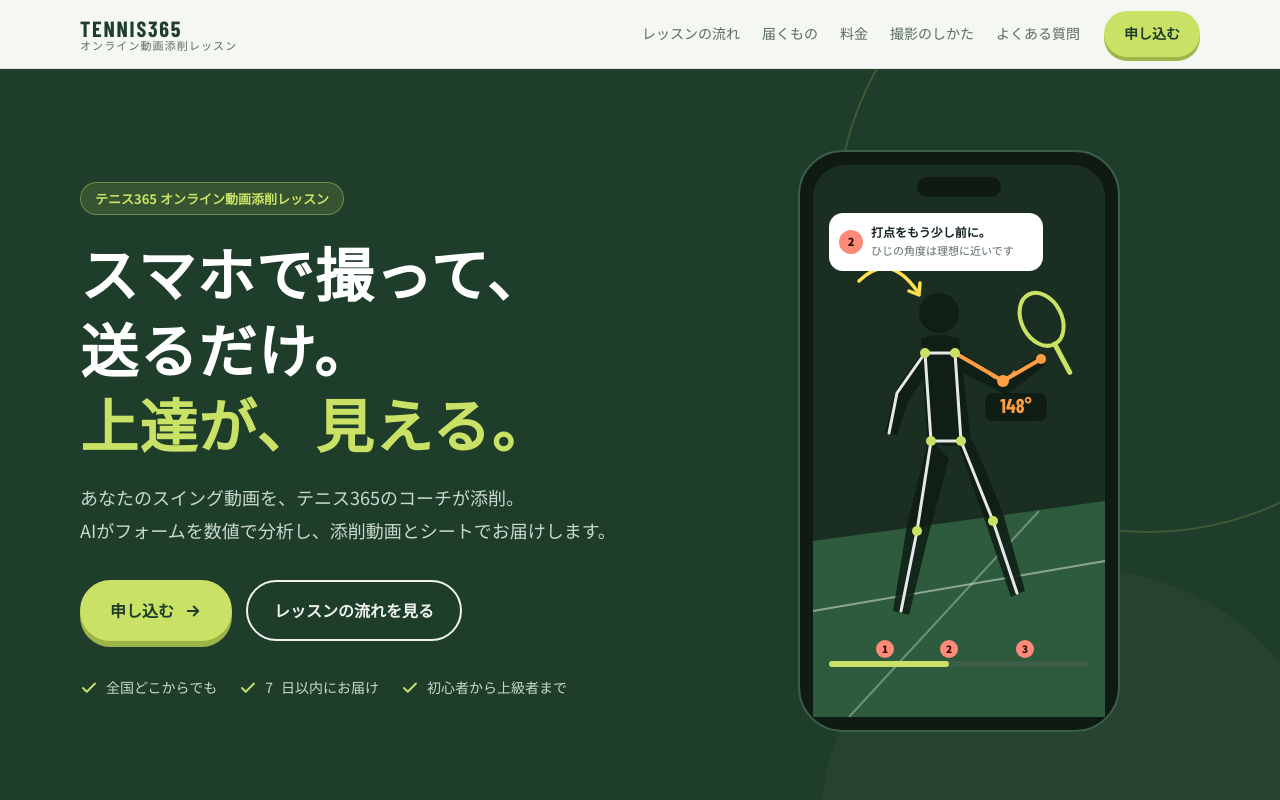
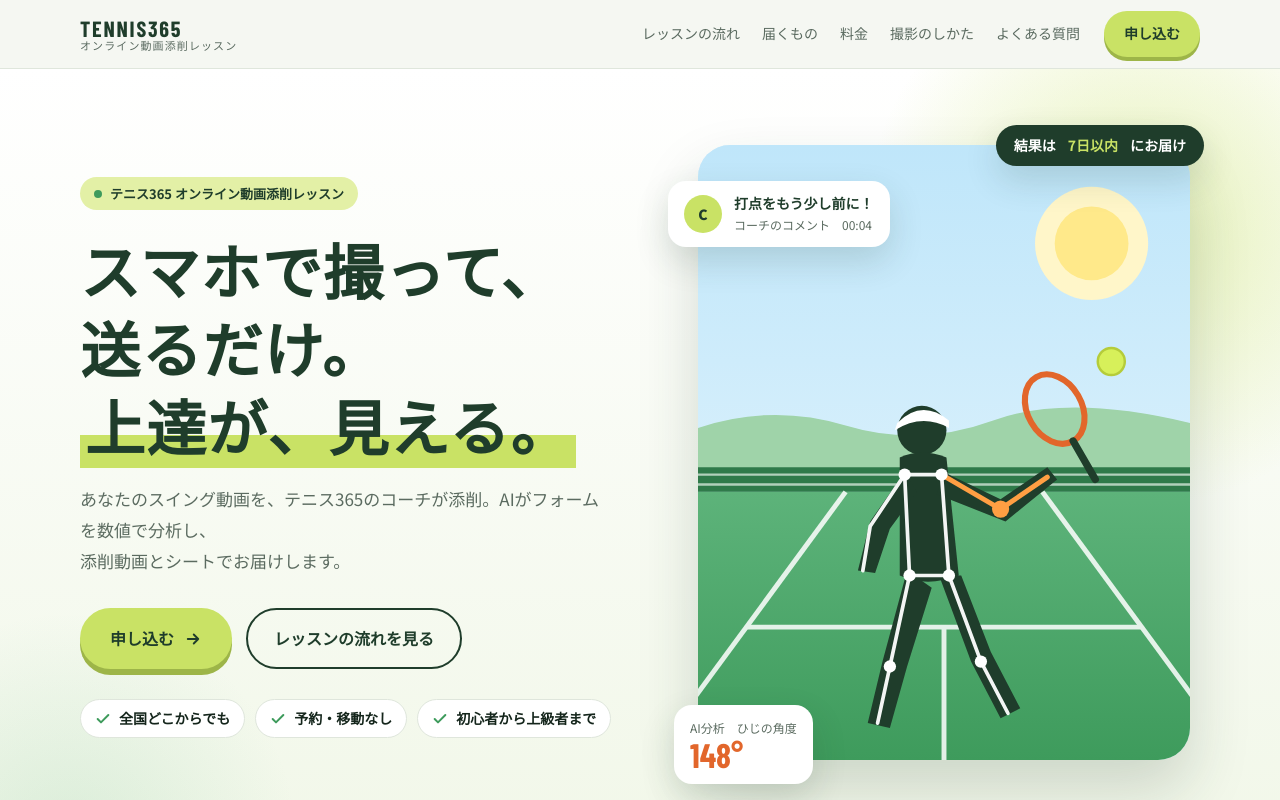
Before and after one commit to ksawada-create/lp, a plain HTML site: page online-lesson/index.html in a window 1280 px wide. Shown: the top 800 px of the page. Drawn offline with nearby package versions, Linux system fonts and the light colour scheme; a web font is replaced by a local one.

Commit message:
Online lesson LP: bright hero with photo slots, lighter sections
Co-Authored-By: Claude Opus 5.5 <noreply@anthropic.com>
Claude-Session: https://claude.ai/code/session_01ER5udtSgpxPna1uVG86ufk

```diff
--- a/online-lesson/index.html
+++ b/online-lesson/index.html
@@ -16,6 +16,8 @@
     PRICE: '0,000',                                          // 1回の料金（数字のみ・税込）
     DAYS: 7,                                                    // 返信までの日数
     CONTACT: 'info@example.com',                                // お問い合わせ先
+    HERO_IMAGE: '',      // トップの写真（例：'images/hero.jpg'。空ならイラストを表示）
+    COACH_IMAGE: '',     // コーチの写真（例：'images/coach.jpg'）
     SAMPLE_YOUTUBE_ID: '',                                      // サンプル動画（YouTubeの動画ID。空なら非表示）例：'dQw4w9WgXcQ'
   };
 </script>
@@ -53,22 +55,34 @@
   .nav a:hover{color:var(--ink)}
   .hd .btn{padding:10px 20px;font-size:14px;box-shadow:0 4px 0 #9DB548}
 
-  /* hero */
-  .hero{background:var(--green);color:#EEF4EC;padding:72px 0 88px;position:relative;overflow:hidden}
-  .hero::before{content:"";position:absolute;right:-180px;top:-160px;width:620px;height:620px;border-radius:50%;border:2px solid rgba(201,226,101,.18)}
-  .hero::after{content:"";position:absolute;right:-60px;bottom:-260px;width:520px;height:520px;border-radius:50%;background:rgba(255,255,255,.03)}
-  .hero-grid{display:grid;grid-template-columns:1.1fr .9fr;gap:48px;align-items:center;position:relative;z-index:1}
-  .tag{display:inline-flex;gap:8px;align-items:center;background:rgba(201,226,101,.14);color:var(--lime);border:1px solid rgba(201,226,101,.4);border-radius:999px;padding:4px 14px;font-size:13px;font-weight:700}
-  .hero h1{font-size:clamp(32px,5vw,58px);line-height:1.3;margin:20px 0 20px;font-weight:900;letter-spacing:.02em;color:#fff}
-  .hero h1 em{font-style:normal;color:var(--lime)}
-  .hero p.sub{font-size:clamp(15px,1.6vw,18px);color:#C9D9CD;margin:0 0 34px}
+  /* hero（明るいデザイン） */
+  .hero{background:linear-gradient(180deg,#FFFFFF 0%,#F1F7E8 100%);padding:56px 0 80px;position:relative;overflow:hidden}
+  .hero::before{content:"";position:absolute;right:-140px;top:-120px;width:560px;height:560px;border-radius:50%;background:radial-gradient(circle,rgba(201,226,101,.45),rgba(201,226,101,0) 70%)}
+  .hero::after{content:"";position:absolute;left:-160px;bottom:-200px;width:460px;height:460px;border-radius:50%;background:radial-gradient(circle,rgba(110,190,140,.18),rgba(110,190,140,0) 70%)}
+  .hero-grid{display:grid;grid-template-columns:1fr 1fr;gap:56px;align-items:center;position:relative;z-index:1}
+  .tag{display:inline-flex;gap:8px;align-items:center;background:var(--lime2);color:var(--green);border-radius:999px;padding:5px 14px;font-size:13px;font-weight:700}
+  .tag i{width:8px;height:8px;border-radius:50%;background:#3E9B5C;display:inline-block}
+  .hero h1{font-size:clamp(34px,5vw,60px);line-height:1.3;margin:20px 0 20px;font-weight:900;letter-spacing:.02em;color:var(--green)}
+  .hero h1 em{font-style:normal;background:linear-gradient(transparent 62%,var(--lime) 62%);padding:0 .08em}
+  .hero p.sub{font-size:clamp(15px,1.5vw,17px);color:var(--muted);margin:0 0 32px;max-width:520px}
+  @media (max-width:900px){.pc{display:none}}
   .hero .ctas{display:flex;gap:14px;flex-wrap:wrap;align-items:center}
-  .hero .btn-sub{color:#EEF4EC}
-  .hero-points{display:flex;gap:22px;margin-top:34px;flex-wrap:wrap;font-size:14px;color:#C9D9CD}
-  .hero-points span{display:flex;gap:8px;align-items:center}
-  .hero-points svg{width:18px;height:18px;color:var(--lime)}
-  .phone{justify-self:center;width:min(340px,100%)}
-
+  .hero .btn-sub{color:var(--green)}
+  .hero-points{display:flex;gap:10px;margin-top:30px;flex-wrap:wrap;font-size:14px}
+  .hero-points span{display:flex;gap:8px;align-items:center;background:#fff;border:1px solid var(--line);border-radius:999px;padding:6px 14px;font-weight:700;color:var(--ink)}
+  .hero-points svg{width:16px;height:16px;color:#3E9B5C}
+  .hero-visual{position:relative;padding:20px 10px 30px 30px}
+  .photo{position:relative;border-radius:32px;overflow:hidden;aspect-ratio:4/5;box-shadow:0 30px 60px rgba(31,61,43,.18);background:#DCEFF9}
+  .photo img,.photo svg{position:absolute;inset:0;width:100%;height:100%;object-fit:cover}
+  .float{position:absolute;background:#fff;border-radius:18px;box-shadow:0 14px 34px rgba(31,61,43,.16);padding:12px 16px;display:flex;gap:12px;align-items:center;font-size:14px;line-height:1.5}
+  .float b{display:block;color:var(--green)}
+  .float small{color:var(--muted);font-size:12px}
+  .float .av{width:38px;height:38px;border-radius:50%;background:var(--lime);display:grid;place-items:center;color:var(--green);font-weight:900;flex:none}
+  .f-comment{left:0;top:56px;max-width:260px}
+  .f-ai{left:6px;bottom:6px}
+  .f-ai .num{font-family:"Barlow Condensed",sans-serif;font-size:34px;font-weight:700;color:#E2662B;line-height:1}
+  .f-days{right:-4px;top:0;background:var(--green);color:#fff;border-radius:999px;padding:10px 18px;font-weight:700}
+  .f-days b{display:inline;color:var(--lime)}
   /* worries */
   .worries{display:grid;grid-template-columns:repeat(4,1fr);gap:16px}
   .worry{background:var(--card);border:1px solid var(--line);border-radius:18px;padding:26px 22px;position:relative}
@@ -97,13 +111,13 @@
   .dv .when{display:inline-block;font-size:12px;font-weight:700;color:var(--green);background:var(--lime2);border-radius:6px;padding:1px 8px;margin-bottom:10px}
   .dv p{margin:0;color:var(--muted);font-size:15px}
 
-  .ai{margin-top:56px;background:var(--green);color:#E6EFE8;border-radius:28px;padding:48px;display:grid;grid-template-columns:1fr 1fr;gap:40px;align-items:center}
-  .ai h3{font-size:clamp(22px,2.6vw,30px);line-height:1.5;margin:6px 0 14px;color:#fff}
-  .ai p{margin:0 0 20px;color:#C9D9CD}
+  .ai{margin-top:56px;background:#EAF4E2;color:var(--ink);border-radius:28px;padding:48px;display:grid;grid-template-columns:1fr 1fr;gap:40px;align-items:center}
+  .ai h3{font-size:clamp(22px,2.6vw,30px);line-height:1.5;margin:6px 0 14px;color:var(--green)}
+  .ai p{margin:0 0 20px;color:var(--muted)}
   .ai ul{list-style:none;padding:0;margin:0;display:grid;grid-template-columns:1fr 1fr;gap:10px}
-  .ai li{background:rgba(255,255,255,.06);border:1px solid rgba(201,226,101,.25);border-radius:12px;padding:10px 14px;font-size:14px;font-weight:700}
-  .ai .eyebrow{color:var(--lime)}
-  .ai .note{font-size:12px;color:#9DB3A3;margin-top:14px}
+  .ai li{background:#fff;border:1px solid var(--line);border-radius:12px;padding:10px 14px;font-size:14px;font-weight:700}
+  .ai .eyebrow{color:#3E7A50}
+  .ai .note{font-size:12px;color:var(--muted);margin-top:14px}
 
   /* sample video */
   .video-frame{position:relative;aspect-ratio:16/9;border-radius:22px;overflow:hidden;background:var(--green);box-shadow:0 20px 50px rgba(20,37,27,.18)}
@@ -111,7 +125,8 @@
 
   /* coach */
   .coach{display:grid;grid-template-columns:260px 1fr;gap:36px;background:#fff;border:1px solid var(--line);border-radius:24px;padding:36px;align-items:center}
-  .coach .ph{aspect-ratio:1;border-radius:20px;background:repeating-linear-gradient(45deg,#E8EEE5 0 12px,#F1F5EF 12px 24px);display:grid;place-items:center;color:#8A9B8F;font-size:13px;text-align:center}
+  .coach .ph img{width:100%;height:100%;object-fit:cover}
+  .coach .ph{aspect-ratio:1;border-radius:20px;overflow:hidden;background:repeating-linear-gradient(45deg,#E8EEE5 0 12px,#F1F5EF 12px 24px);display:grid;place-items:center;color:#8A9B8F;font-size:13px;text-align:center}
   .coach h3{margin:0 0 4px;font-size:24px}
   .coach .role{color:#3E7A50;font-weight:700;font-size:14px;margin-bottom:14px}
   .coach p{margin:0;color:var(--muted)}
@@ -163,10 +178,11 @@
   details .a{padding:0 24px 22px 56px;color:var(--muted);font-size:15px}
 
   /* cta */
-  .cta{background:var(--green);color:#EEF4EC;text-align:center;border-radius:32px;padding:64px 28px;position:relative;overflow:hidden}
+  .cta{background:linear-gradient(135deg,#D9EE84 0%,#F1F8D2 100%);color:var(--ink);text-align:center;border-radius:32px;padding:64px 28px;position:relative;overflow:hidden}
   .cta::before{content:"";position:absolute;left:-120px;bottom:-200px;width:420px;height:420px;border-radius:50%;background:var(--lime);opacity:.08}
-  .cta h2{color:#fff}
-  .cta p{color:#C9D9CD;margin:0 0 30px}
+  .cta h2{color:var(--green)}
+  .cta p{color:#3D5143;margin:0 0 30px}
+  .cta .btn-main{background:var(--green);color:#fff;box-shadow:0 6px 0 #0F2418}
   footer{padding:40px 0 56px;color:var(--muted);font-size:13px;text-align:center}
   footer a{color:var(--muted)}
 
@@ -182,6 +198,9 @@
     .flow{grid-template-columns:1fr 1fr;row-gap:32px}
     .fl:not(:last-child)::after{display:none}
     .ai{padding:32px 24px}
+    .hero{padding:36px 0 56px}
+    .hero-visual{width:100%;max-width:440px;margin:0 auto;padding:16px 4px 24px 12px}
+    .f-comment{top:30px}
     .coach{padding:24px}
     .coach .ph{max-width:200px}
     .fixed-cta{display:flex;position:fixed;left:12px;right:12px;bottom:12px;z-index:40}
@@ -193,6 +212,8 @@
     .ai ul{grid-template-columns:1fr}
     .hd .btn{display:none}
     .amount b{font-size:52px}
+    .float{font-size:12.5px;padding:10px 12px}
+    .f-ai .num{font-size:28px}
   }
 </style>
 </head>
@@ -217,67 +238,57 @@
   <div class="hero">
     <div class="wrap hero-grid">
       <div>
-        <span class="tag">テニス365 オンライン動画添削レッスン</span>
+        <span class="tag"><i></i>テニス365 オンライン動画添削レッスン</span>
         <h1>スマホで撮って、<br>送るだけ。<br><em>上達が、見える。</em></h1>
-        <p class="sub">あなたのスイング動画を、テニス365のコーチが添削。<br>AIがフォームを数値で分析し、添削動画とシートでお届けします。</p>
+        <p class="sub">あなたのスイング動画を、テニス365のコーチが添削。AIがフォームを数値で分析し、<br class="pc">添削動画とシートでお届けします。</p>
         <div class="ctas">
           <a class="btn btn-main js-pay" href="#price">申し込む <svg viewBox="0 0 24 24" fill="none" stroke="currentColor" stroke-width="2.5" stroke-linecap="round" stroke-linejoin="round"><path d="M5 12h14M13 6l6 6-6 6"/></svg></a>
           <a class="btn btn-sub" href="#how">レッスンの流れを見る</a>
         </div>
         <div class="hero-points">
-          <span><svg viewBox="0 0 24 24" fill="none" stroke="currentColor" stroke-width="2.5" stroke-linecap="round" stroke-linejoin="round"><path d="M20 6L9 17l-5-5"/></svg>全国どこからでも</span>
-          <span><svg viewBox="0 0 24 24" fill="none" stroke="currentColor" stroke-width="2.5" stroke-linecap="round" stroke-linejoin="round"><path d="M20 6L9 17l-5-5"/></svg><span class="js-days">7</span>日以内にお届け</span>
-          <span><svg viewBox="0 0 24 24" fill="none" stroke="currentColor" stroke-width="2.5" stroke-linecap="round" stroke-linejoin="round"><path d="M20 6L9 17l-5-5"/></svg>初心者から上級者まで</span>
+          <span><svg viewBox="0 0 24 24" fill="none" stroke="currentColor" stroke-width="3" stroke-linecap="round" stroke-linejoin="round"><path d="M20 6L9 17l-5-5"/></svg>全国どこからでも</span>
+          <span><svg viewBox="0 0 24 24" fill="none" stroke="currentColor" stroke-width="3" stroke-linecap="round" stroke-linejoin="round"><path d="M20 6L9 17l-5-5"/></svg>予約・移動なし</span>
+          <span><svg viewBox="0 0 24 24" fill="none" stroke="currentColor" stroke-width="3" stroke-linecap="round" stroke-linejoin="round"><path d="M20 6L9 17l-5-5"/></svg>初心者から上級者まで</span>
         </div>
       </div>
-      <!-- phone mock -->
-      <svg class="phone" viewBox="0 0 340 600" role="img" aria-label="スマホの画面にスイング動画と骨格、角度、コーチのコメントが表示されたイメージ">
-        <rect x="10" y="10" width="320" height="580" rx="44" fill="#0E1A12" stroke="#3A5E47" stroke-width="2"/>
-        <rect x="24" y="24" width="292" height="552" rx="32" fill="#1B2E22"/>
-        <rect x="128" y="36" width="84" height="20" rx="10" fill="#0E1A12"/>
-        <!-- court -->
-        <path d="M24 400 L316 360 L316 576 L24 576 Z" fill="#2E5A3D"/>
-        <path d="M24 470 L316 420" stroke="#E9F0EA" stroke-opacity=".5" stroke-width="2"/>
-        <path d="M60 576 L250 370" stroke="#E9F0EA" stroke-opacity=".35" stroke-width="2"/>
-        <!-- player silhouette -->
-        <g fill="#0F1D14" opacity=".85">
-          <circle cx="150" cy="172" r="20"/>
-          <path d="M132 198 Q150 190 170 198 L182 300 Q160 310 138 300 Z"/>
-          <path d="M140 296 L118 384 L104 470 L120 474 L140 392 L160 318 Z"/>
-          <path d="M168 300 L196 380 L222 456 L236 450 L214 372 L184 300 Z"/>
-          <path d="M170 210 L214 238 L250 214 L256 224 L218 254 L166 228 Z"/>
-          <path d="M134 210 L106 250 L96 292 L108 294 L120 258 L144 226 Z"/>
-        </g>
-        <!-- racket -->
-        <g transform="rotate(-28 262 196)"><ellipse cx="262" cy="176" rx="20" ry="28" fill="none" stroke="#C9E265" stroke-width="4"/><path d="M262 204 L262 236" stroke="#C9E265" stroke-width="5" stroke-linecap="round"/></g>
-        <!-- skeleton -->
-        <g stroke="#FF9F43" stroke-width="4" stroke-linecap="round" fill="none">
-          <path d="M166 212 L214 240 L252 218"/>
-        </g>
-        <g stroke="#FFFFFF" stroke-width="3" stroke-linecap="round" fill="none" opacity=".9">
-          <path d="M136 212 L166 212"/><path d="M136 212 L108 252 L100 292"/><path d="M136 212 L142 300 L172 300 L166 212"/>
-          <path d="M142 300 L128 390 L112 470"/><path d="M172 300 L204 380 L228 452"/>
-        </g>
-        <g fill="#C9E265"><circle cx="166" cy="212" r="5"/><circle cx="214" cy="240" r="6" fill="#FF9F43"/><circle cx="252" cy="218" r="5" fill="#FF9F43"/><circle cx="136" cy="212" r="5"/><circle cx="128" cy="390" r="5"/><circle cx="204" cy="380" r="5"/><circle cx="142" cy="300" r="5"/><circle cx="172" cy="300" r="5"/></g>
-        <!-- angle label -->
-        <path d="M200 232 A16 16 0 0 0 226 230" stroke="#FF9F43" stroke-width="2.5" fill="none"/>
-        <rect x="196" y="252" width="62" height="28" rx="8" fill="#0E1A12" opacity=".85"/>
-        <text x="227" y="272" text-anchor="middle" font-family="Barlow Condensed, sans-serif" font-weight="700" font-size="20" fill="#FF9F43">148°</text>
-        <!-- arrow annotation -->
-        <path d="M70 140 Q100 110 128 150" stroke="#FFE14D" stroke-width="3.5" fill="none" stroke-linecap="round"/>
-        <path d="M120 150 L130 154 L131 142" stroke="#FFE14D" stroke-width="3.5" fill="none" stroke-linecap="round" stroke-linejoin="round"/>
-        <!-- timeline -->
-        <rect x="40" y="520" width="260" height="6" rx="3" fill="#3A5E47"/>
-        <rect x="40" y="520" width="120" height="6" rx="3" fill="#C9E265"/>
-        <circle cx="96" cy="508" r="9" fill="#FF8A7A"/><text x="96" y="512" text-anchor="middle" font-size="10" font-weight="900" fill="#2B0B06">1</text>
-        <circle cx="160" cy="508" r="9" fill="#FF8A7A"/><text x="160" y="512" text-anchor="middle" font-size="10" font-weight="900" fill="#2B0B06">2</text>
-        <circle cx="236" cy="508" r="9" fill="#FF8A7A"/><text x="236" y="512" text-anchor="middle" font-size="10" font-weight="900" fill="#2B0B06">3</text>
-        <!-- comment bubble -->
-        <rect x="40" y="72" width="214" height="58" rx="14" fill="#FFFFFF"/>
-        <circle cx="62" cy="101" r="12" fill="#FF8A7A"/><text x="62" y="105" text-anchor="middle" font-size="11" font-weight="900" fill="#2B0B06">2</text>
-        <text x="82" y="96" font-size="12" font-weight="700" fill="#14251B" font-family="Noto Sans JP, sans-serif">打点をもう少し前に。</text>
-        <text x="82" y="114" font-size="11" fill="#5B6B60" font-family="Noto Sans JP, sans-serif">ひじの角度は理想に近いです</text>
-      </svg>
+      <div class="hero-visual">
+        <div class="photo" id="heroPhoto">
+          <!-- 写真が未設定のときのイラスト（HERO_IMAGEを設定すると写真に置き換わります） -->
+          <svg viewBox="0 0 400 500" preserveAspectRatio="xMidYMid slice" role="img" aria-label="晴れたテニスコートでスイングする選手のイラスト">
+            <defs>
+              <linearGradient id="sky" x1="0" y1="0" x2="0" y2="1"><stop offset="0" stop-color="#BFE6FA"/><stop offset="1" stop-color="#EAF7FD"/></linearGradient>
+              <linearGradient id="court" x1="0" y1="0" x2="0" y2="1"><stop offset="0" stop-color="#5DB37A"/><stop offset="1" stop-color="#3E9B5C"/></linearGradient>
+            </defs>
+            <rect width="400" height="500" fill="url(#sky)"/>
+            <circle cx="320" cy="80" r="46" fill="#FFF6C9"/><circle cx="320" cy="80" r="30" fill="#FFE98A"/>
+            <path d="M0 230 Q60 210 120 228 T240 224 T400 226 V270 H0Z" fill="#9FD3A9"/>
+            <rect y="262" width="400" height="20" fill="#2F7A4A"/>
+            <g stroke="#E8F5EC" stroke-width="2" opacity=".7"><path d="M0 268 H400"/><path d="M0 276 H400"/></g>
+            <rect y="282" width="400" height="218" fill="url(#court)"/>
+            <g stroke="#FFFFFF" stroke-width="4" opacity=".85" fill="none"><path d="M-40 500 L120 282"/><path d="M440 500 L280 282"/><path d="M40 392 H360"/><path d="M200 392 V500"/></g>
+            <!-- player -->
+            <g fill="#1F3D2B">
+              <circle cx="182" cy="232" r="20"/>
+              <path d="M164 254 Q182 246 202 254 L212 350 Q186 360 164 350 Z"/>
+              <path d="M170 346 L150 420 L138 470 L156 474 L170 424 L190 360 Z"/>
+              <path d="M196 350 L222 420 L246 466 L262 458 L238 412 L214 350 Z"/>
+              <path d="M200 266 L246 288 L284 262 L292 272 L250 306 L194 284 Z"/>
+              <path d="M168 266 L140 306 L130 346 L144 348 L156 312 L178 282 Z"/>
+            </g>
+            <path d="M162 226 Q182 206 204 224 L204 230 Q182 218 160 232 Z" fill="#FFFFFF"/>
+            <g transform="rotate(-30 300 232)"><ellipse cx="300" cy="212" rx="22" ry="30" fill="none" stroke="#E2662B" stroke-width="5"/><path d="M300 242 L300 278" stroke="#1F3D2B" stroke-width="6" stroke-linecap="round"/></g>
+            <circle cx="336" cy="176" r="11" fill="#D7F05A" stroke="#B5CC3A" stroke-width="2"/>
+            <!-- skeleton overlay -->
+            <g stroke="#FF9F43" stroke-width="4" stroke-linecap="round" fill="none"><path d="M198 268 L246 296 L284 270"/></g>
+            <g stroke="#FFFFFF" stroke-width="3" stroke-linecap="round" fill="none" opacity=".95"><path d="M168 268 L198 268"/><path d="M168 268 L140 310 L134 346"/><path d="M168 268 L172 350 L204 350 L198 268"/><path d="M172 350 L156 424 L146 470"/><path d="M204 350 L230 420 L252 462"/></g>
+            <g fill="#FFFFFF"><circle cx="168" cy="268" r="5"/><circle cx="198" cy="268" r="5"/><circle cx="172" cy="350" r="5"/><circle cx="204" cy="350" r="5"/><circle cx="156" cy="424" r="5"/><circle cx="230" cy="420" r="5"/></g>
+            <circle cx="246" cy="296" r="7" fill="#FF9F43"/>
+          </svg>
+        </div>
+        <div class="float f-comment"><span class="av">C</span><div><b>打点をもう少し前に！</b><small>コーチのコメント　00:04</small></div></div>
+        <div class="float f-ai"><div><small>AI分析　ひじの角度</small><div class="num">148°</div></div></div>
+        <div class="float f-days">結果は<b><span class="js-days">7</span>日以内</b>にお届け</div>
+      </div>
     </div>
   </div>
 
@@ -407,7 +418,7 @@
       <h2>担当コーチ</h2>
       <p class="lead">テニス365とつながりのあるスクールで指導するコーチが、あなたの動画を一本ずつ見て添削します。</p>
       <div class="coach">
-        <div class="ph">コーチの写真<br>（差し替え）</div>
+        <div class="ph" id="coachPhoto">コーチの写真<br>（差し替え）</div>
         <div>
           <h3>[コーチ名]</h3>
           <div class="role">[所属スクール・資格など]</div>
@@ -422,7 +433,7 @@
     <div class="wrap">
       <span class="eyebrow">PRICE</span>
       <h2>料金</h2>
-      <p class="lead">お支払いは事前決済です。決済が完了すると、そのまま動画の提出フォームへ進めます。</p>
+      <p class="lead">お支払いは事前決済です。決済が完了すると、そのままお申込みフォームへ進めます。</p>
       <div class="price-grid">
         <div class="plan">
           <span class="badge">まずはここから</span>
@@ -511,7 +522,7 @@
   <section>
     <div class="wrap">
       <div class="cta">
-        <span class="eyebrow" style="color:var(--lime)">START</span>
+        <span class="eyebrow">START</span>
         <h2>今週の練習から、<br>撮って、送ってみよう。</h2>
         <p>1回<span class="js-price">0,000</span>円（税込）・<span class="js-days">7</span>日以内にお届け</p>
         <a class="btn btn-main js-pay" href="#price">申し込む <svg viewBox="0 0 24 24" fill="none" stroke="currentColor" stroke-width="2.5" stroke-linecap="round" stroke-linejoin="round"><path d="M5 12h14M13 6l6 6-6 6"/></svg></a>
@@ -537,6 +548,14 @@
     each('.js-form', function (a) { if (C.FORM_URL) { a.href = C.FORM_URL; a.target = '_blank'; a.rel = 'noopener'; } });
     each('.js-price', function (el) { if (C.PRICE) el.textContent = C.PRICE; });
     each('.js-days', function (el) { if (C.DAYS) el.textContent = C.DAYS; });
+    function photo(id, src, alt) {
+      if (!src) return;
+      var box = document.getElementById(id), img = new Image();
+      img.alt = alt; img.src = src;
+      img.onload = function () { box.innerHTML = ''; box.appendChild(img); };
+    }
+    photo('heroPhoto', C.HERO_IMAGE, 'テニスコートでスイングする受講者');
+    photo('coachPhoto', C.COACH_IMAGE, '担当コーチ');
     if (C.SAMPLE_YOUTUBE_ID) {
       document.getElementById('sampleFrame').src = 'https://www.youtube-nocookie.com/embed/' + encodeURIComponent(C.SAMPLE_YOUTUBE_ID) + '?rel=0&playsinline=1';
       document.getElementById('sample').hidden = false;
```
